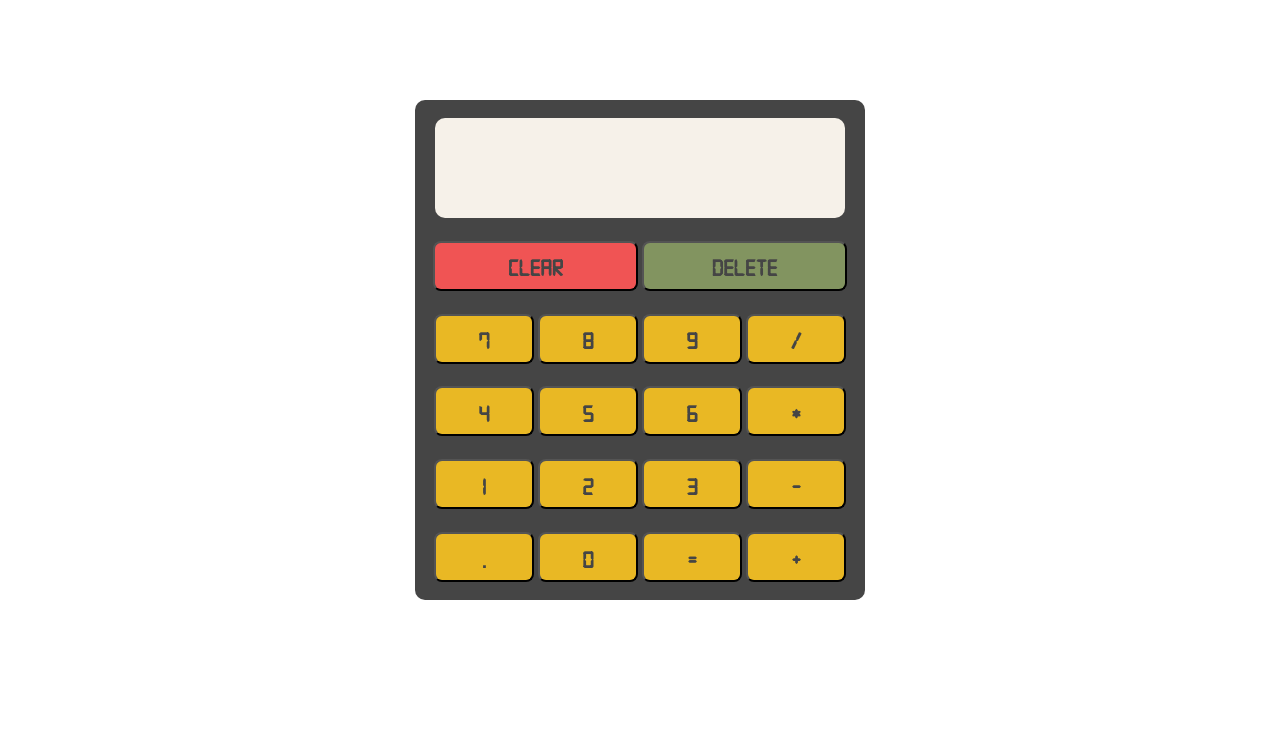
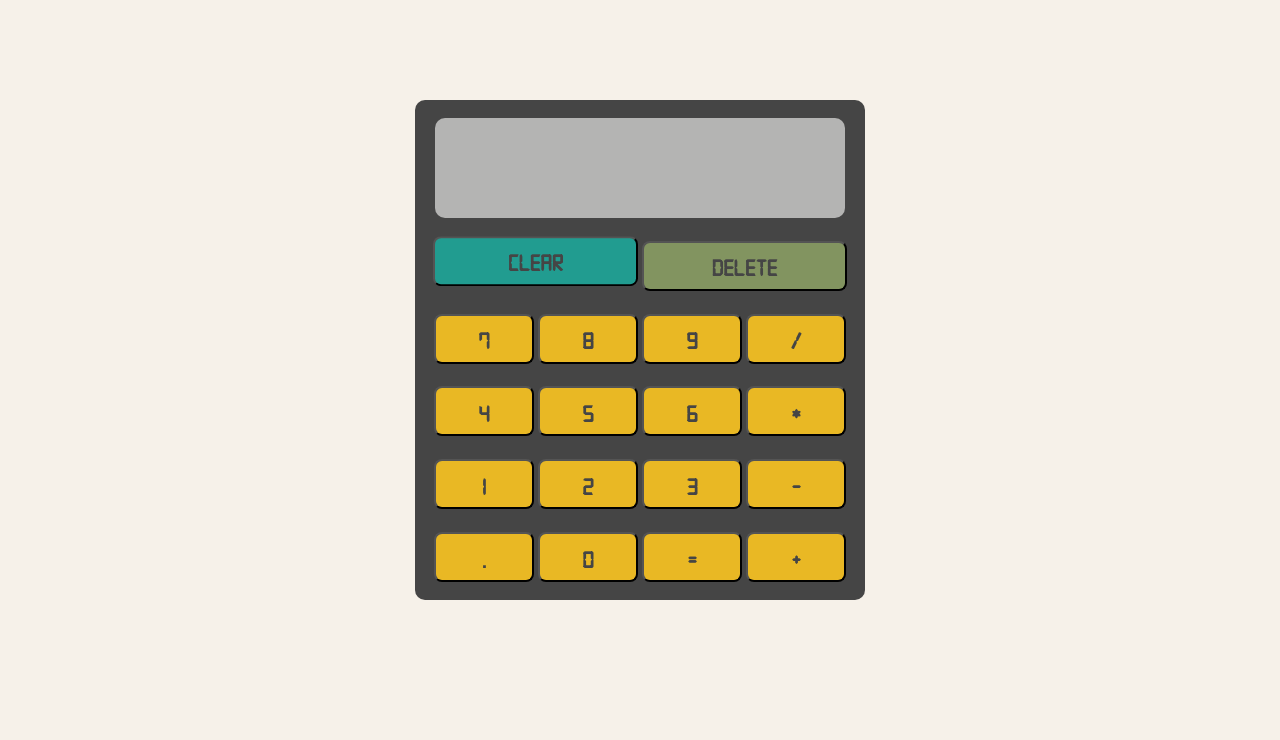
Before and after one commit to osmanyildiz98/javascript, a plain HTML site: page the-odin-project/calculator/index.html in a window 1280 px wide. In both pictures the pointer is over the button "Clear". Shown: the top 740 px of the page. Drawn offline with Linux system fonts and the light colour scheme.

Commit message:
Editing button hover effects

```diff
--- a/the-odin-project/calculator/styles.css
+++ b/the-odin-project/calculator/styles.css
@@ -18,6 +18,7 @@ body {
     flex-direction: column;
     justify-content: space-between;
     align-items: center;
+    background-color: #F6F1E9;
 }
 
 .content {
@@ -37,7 +38,7 @@ body {
     width: 410px;
     height: 100px;
     border-radius: 10px;
-    background-color: #F6F1E9;
+    background-color: #B4B4B3;
 }
 
 #clear {
@@ -64,7 +65,20 @@ div button {
     font-family: 'digital-clock-font';
     font-size: 24px;
     font-weight: bold;
+    transition: transform 0.3s;
+}
 
+div button:hover {
+    transform: translateY(-0.3rem);
+    background-color: #219C90;
+}
+
+#clear:hover {
+    background-color: #219C90;
+}
+
+#delete:hover {
+    background-color: #219C90;
 }
 
 .footer {
```
